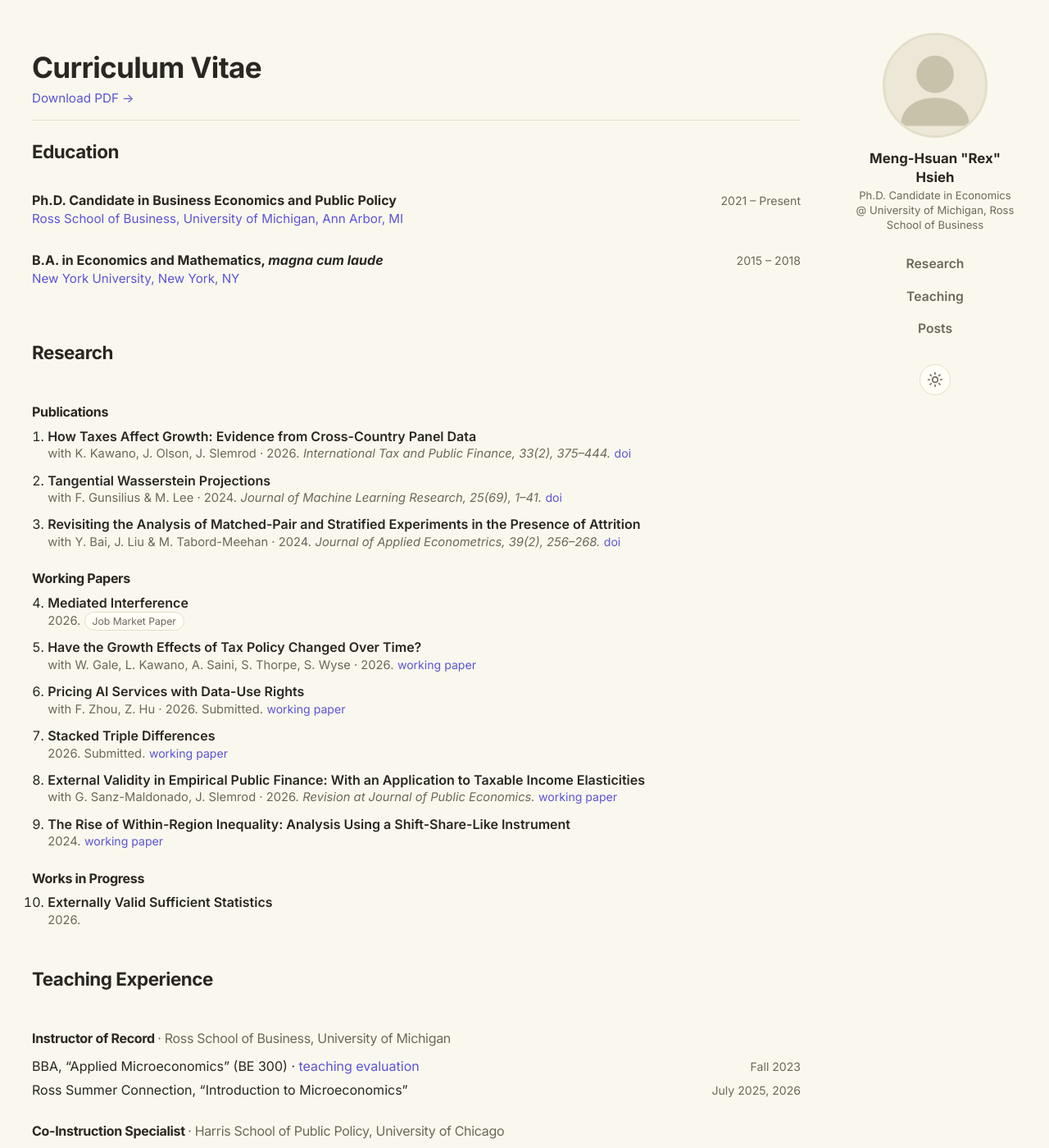
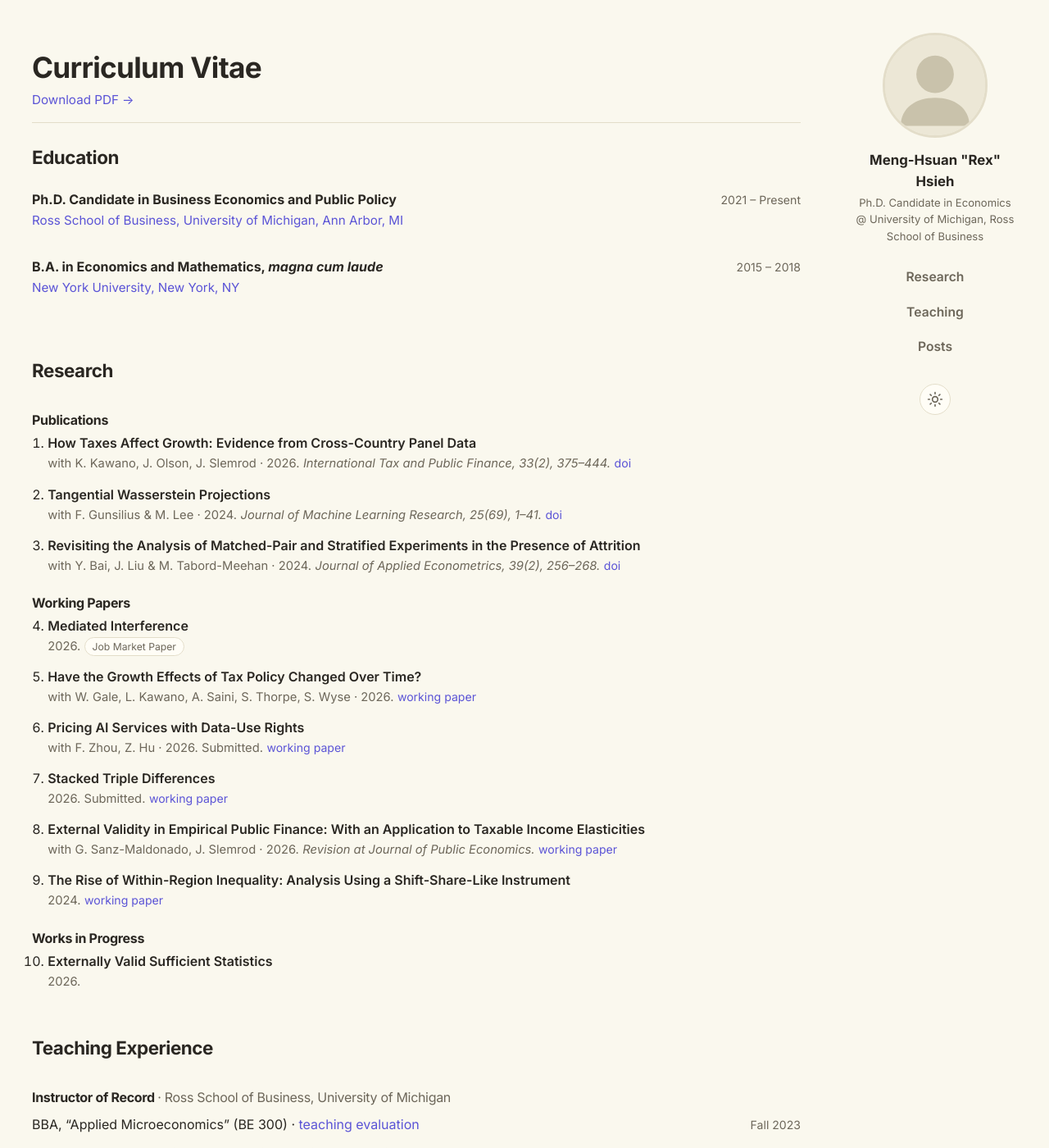
Before and after one commit to menghsuanrexhsieh/menghsuanrexhsieh.github.io, a Jekyll site: the page built from cv.html, in a window 1280 px wide and 1400 px high. Shown: the whole window at 82% size. Built offline with Jekyll 4.4.1, drawn with Linux system fonts in a browser that asks for light colours.

Commit message:
Loosen vertical rhythm; tighten gaps under headings
Scale the tightened spacing back up by 7/6 (sections 1.5rem to 1.75rem,
entries, rows, list gaps, and leading in proportion), and reduce the gap
after section titles (1.5rem to 0.75rem) and subheaders (0.6rem to
0.4rem).

```diff
--- a/assets/css/main.css
+++ b/assets/css/main.css
@@ -56,7 +56,7 @@ body {
   font-family: var(--font);
   background: var(--bg);
   color: var(--text);
-  line-height: 1.35;
+  line-height: 1.55;
   -webkit-font-smoothing: antialiased;
   text-rendering: optimizeLegibility;
   transition: background 0.25s ease, color 0.25s ease;
@@ -251,10 +251,10 @@ code {
 .page-head h1 { font-size: clamp(1.7rem, 4vw, 2.2rem); margin: 0 0 0.35rem; }
 .page-head__sub { color: var(--text-muted); margin: 0; font-size: 0.95rem; }
 
-.section { padding: 1.5rem 0; }
-.cv-section { padding: 1.5rem 0; }
+.section { padding: 1.75rem 0; }
+.cv-section { padding: 1.75rem 0; }
 .hero { border-top: 0; }
-.section__title { font-size: 1.4rem; margin: 0 0 1.5rem; display: inline-block; }
+.section__title { font-size: 1.4rem; margin: 0 0 0.75rem; display: inline-block; }
 
 /* About */
 .about { display: grid; grid-template-columns: 1.5fr 1fr; gap: 2.5rem; }
@@ -312,7 +312,7 @@ code {
 /* ─────────────────────────────────────────────────────────────
    CV / Research / Teaching entries
    ───────────────────────────────────────────────────────────── */
-.entry { padding: 0.7rem 0; }
+.entry { padding: 0.8rem 0; }
 .entry__head {
   display: flex;
   justify-content: space-between;
@@ -325,15 +325,15 @@ code {
 .entry__org { color: var(--accent); margin: 0.1rem 0 0.4rem; font-size: 0.95rem; }
 .entry__desc { margin: 0; color: var(--text-muted); font-size: 0.95rem; }
 
-.pub-list { padding-left: 1.2rem; margin: 0; display: flex; flex-direction: column; gap: 0.75rem; }
-.pub { line-height: 1.3; }
+.pub-list { padding-left: 1.2rem; margin: 0; display: flex; flex-direction: column; gap: 0.875rem; }
+.pub { line-height: 1.5; }
 .pub__title { font-weight: 600; display: block; }
 .pub__authors { color: var(--text-muted); font-size: 0.92rem; }
 .pub__venue { font-style: italic; color: var(--text-muted); font-size: 0.92rem; }
 .pub__links { font-size: 0.88rem; }
 
 /* CV page helpers */
-.cv-subhead { font-size: 1rem; margin: 1.5rem 0 0.6rem; }
+.cv-subhead { font-size: 1rem; margin: 1.5rem 0 0.4rem; }
 .cv-subhead:first-child { margin-top: 0; }
 .cv-subhead__org { font-weight: 400; color: var(--text-muted); }
 .course-row {
@@ -341,11 +341,11 @@ code {
   justify-content: space-between;
   align-items: baseline;
   gap: 1rem;
-  padding: 0.25rem 0;
+  padding: 0.3rem 0;
 }
 .course-row__term { color: var(--text-muted); font-size: 0.88rem; white-space: nowrap; }
 .cv-list { list-style: none; padding: 0; margin: 0; }
-.cv-list > li { padding: 0.25rem 0; }
+.cv-list > li { padding: 0.3rem 0; }
 .cv-bullets { margin: 0.5rem 0 0; padding-left: 1.2rem; color: var(--text-muted); font-size: 0.95rem; }
 .cv-bullets li { margin-bottom: 0.35rem; }
 .cv-inline { margin: 0; color: var(--text-muted); }
@@ -388,7 +388,7 @@ code {
 .tag-chip:hover { color: var(--text); border-color: var(--accent); }
 .tag-chip.is-active { background: var(--accent); color: var(--accent-contrast); border-color: var(--accent); }
 
-.post-list { list-style: none; padding: 0; margin: 0; display: flex; flex-direction: column; gap: 0.35rem; }
+.post-list { list-style: none; padding: 0; margin: 0; display: flex; flex-direction: column; gap: 0.4rem; }
 .post-item { margin: 0; }
 .post-item[hidden] { display: none; }
 .post-card {
```
